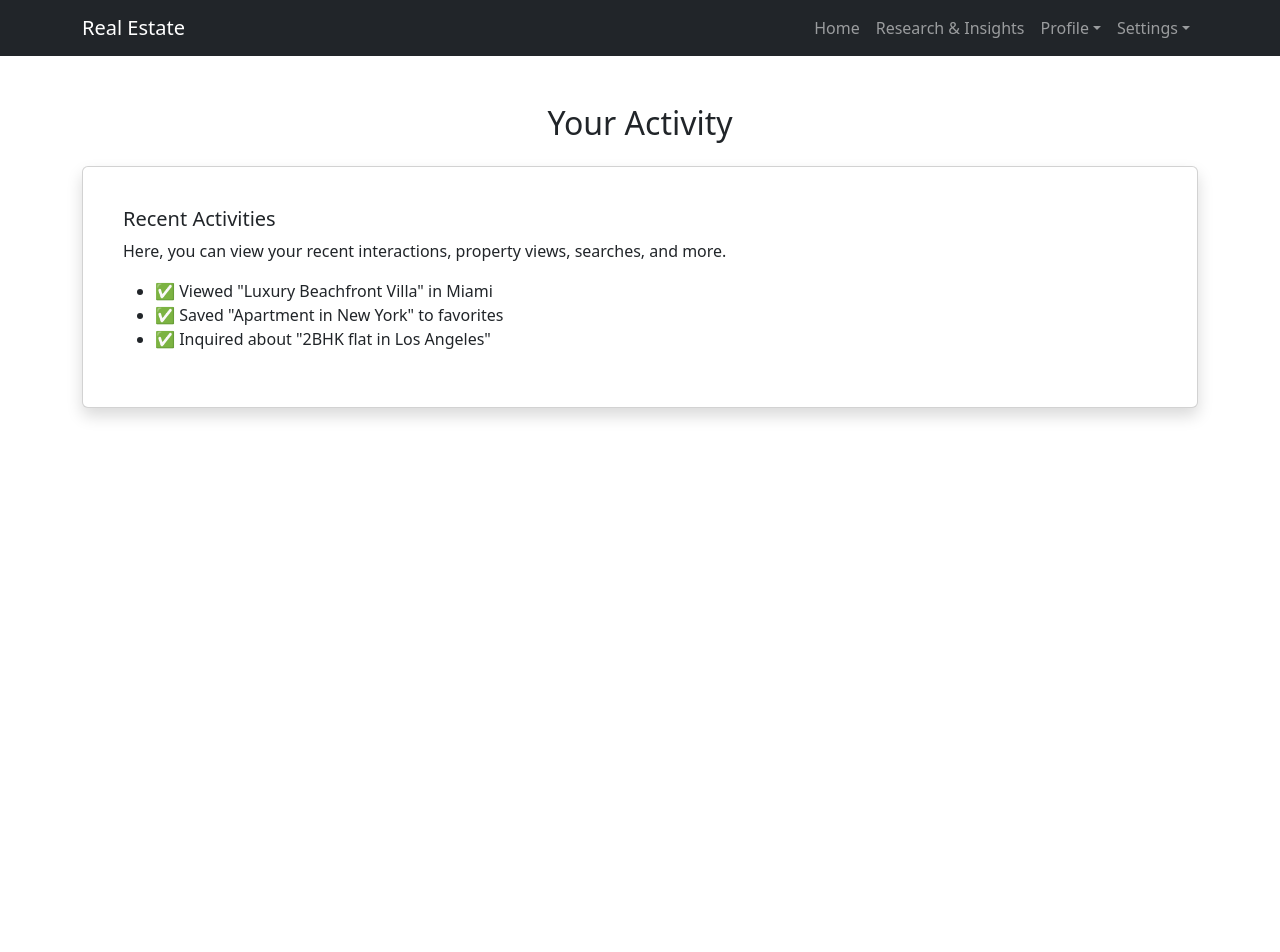
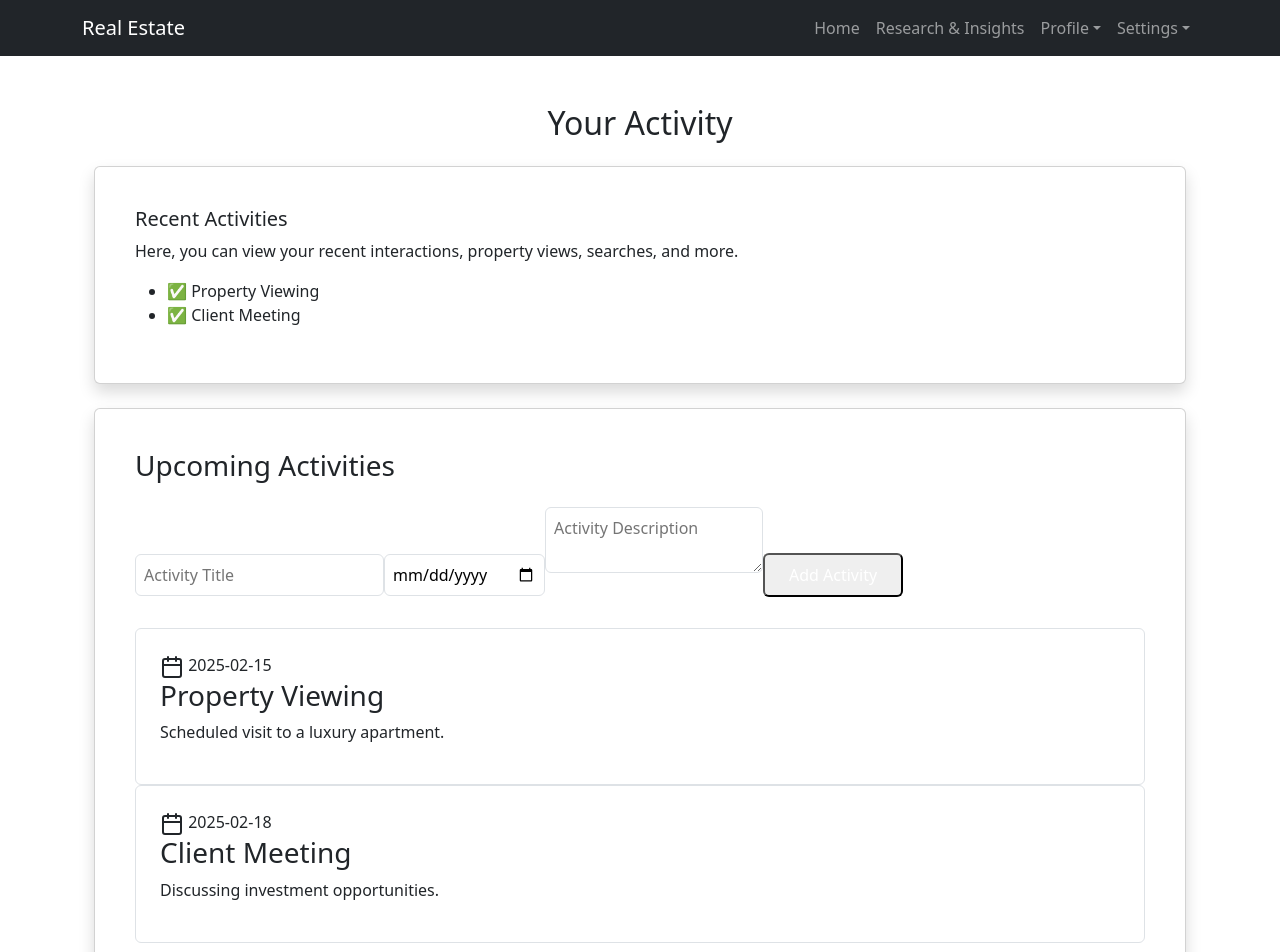
Before and after one commit to Priyadharshini-ram/real-estate-website, a React (Create React App) app: page /activity in a window 1280 px wide. Shown: the top 952 px of the page. Before the commit the page ends 800 px from the top, so only its background shows below. Built offline with nearby package versions, Linux system fonts and the light colour scheme.

Commit message:
commit changes

```diff
--- a/package.json
+++ b/package.json
@@ -5,6 +5,7 @@
   "dependencies": {
     "bootstrap": "^5.3.3",
     "cra-template": "1.2.0",
+    "lucide-react": "^0.475.0",
     "react": "^19.0.0",
     "react-bootstrap": "^2.10.9",
     "react-bootstrap-icons": "^1.11.5",
--- a/src/App.js
+++ b/src/App.js
@@ -1,57 +1,52 @@
 import React from "react";
 import { BrowserRouter as Router, Route, Routes } from "react-router-dom";
-import Navigation from "./pages/Navbar";
-import Banner from "./pages/Banner";
-import BuyPage from "./pages/Buy";
-import SellPage from "./pages/Sell";
-import RentPage from "./pages/Rent";
-import Services from "./pages/Services";
+import "bootstrap/dist/css/bootstrap.min.css";
+import Buy from "./pages/Buy";
+import Sell from "./pages/Sell";
+import Rent from "./pages/Rent";
+import Transactions from "./pages/Transactions";
+import Services from "./pages/Services"; // Fixed route name
 import About from "./pages/About";
 import Contact from "./pages/Contact";
+import HelpCenter from "./pages/HelpCenter";
+import ReportFraud from "./pages/ReportFraud";
+import Research from "./pages/Research";
 import Login from "./pages/Login";
 import Signup from "./pages/Signup";
+import Banner from "./pages/Banner";
+import Reviews from "./pages/Reviews";
 import Activity from "./pages/Activity";
-import Reviews from "./pages/Reviews";
-import ReportFraud from "./pages/Reportfraud";
-import HelpCenter from "./pages/Helpcenter";
-import Transactions from "./pages/Transactions";
-import Research from "./pages/Research";
+import NavigationBar from "./pages/Navbar"; // Navigation Bar
+import Footer from "./components/Footer"; // Footer
 
-
-
-
-
-
-
-const App = () => {
+function App() {
   return (
     <Router>
-      <Navigation />
-      <Routes>
-        <Route path="/" element={<Banner />} />
-        <Route path="/buy" element={<BuyPage />} />
-        <Route path="/sell" element={<SellPage />} />
-        <Route path="/rent" element={<RentPage />} />
-        <Route path="/services" element={<Services />} />
-        <Route path="/about" element={<About />} />
-        <Route path="/contact" element={<Contact />} />
-        <Route path="/login" element={<Login />} />
-        <Route path="/signup" element={<Signup />} />
-        <Route path="/activity" element={<Activity />} />
-        <Route path="/reviews" element={<Reviews />} />
-        <Route path="/report-fraud" element={<ReportFraud />} />
-        <Route path="/help-center" element={<HelpCenter />} />
-        <Route path="/transactions" element={<Transactions />} />
-        <Route path="/research" element={<Research />} />
+      <NavigationBar /> {/* Navbar at the top */}
 
+      <div className="container mt-4">
+        <Routes>
+          <Route path="/" element={<Banner />} />
+          <Route path="/reviews" element={<Reviews />} />
+          <Route path="/activity" element={<Activity />} />
+          <Route path="/buy" element={<Buy />} />
+          <Route path="/sell" element={<Sell />} />
+          <Route path="/rent" element={<Rent />} />
+          <Route path="/transactions" element={<Transactions />} />
+          <Route path="/services" element={<Services />} /> {/* Fixed "/services" */}
+          <Route path="/about" element={<About />} />
+          <Route path="/contact" element={<Contact />} />
+          <Route path="/help-center" element={<HelpCenter />} />
+          <Route path="/report-fraud" element={<ReportFraud />} />
+          <Route path="/research" element={<Research />} />
+          <Route path="/login" element={<Login />} />
+          <Route path="/signup" element={<Signup />} />
+        </Routes>
+      </div>
 
-
-
-
-
-      </Routes>
+      <Footer /> {/* Footer at the bottom */}
     </Router>
   );
-};
+}
 
 export default App;
--- /dev/null
+++ b/src/components/Footer.js
@@ -0,0 +1,18 @@
+import React from "react";
+import { Container } from "react-bootstrap";
+
+const Footer = () => {
+  return (
+    <footer className="bg-dark text-white py-4 mt-5">
+      <Container className="text-center">
+        <p className="mb-1">© {new Date().getFullYear()} Real Estate Inc. All rights reserved.</p>
+        <p className="mb-0">
+          <a href="/privacy" className="text-white mx-2">Privacy Policy</a> |
+          <a href="/terms" className="text-white mx-2">Terms of Service</a>
+        </p>
+      </Container>
+    </footer>
+  );
+};
+
+export default Footer;
--- a/src/pages/Activity.js
+++ b/src/pages/Activity.js
@@ -1,7 +1,29 @@
-import React from "react";
+import React, { useState } from "react";
 import { Container, Card, Row, Col } from "react-bootstrap";
+import  Button  from "../ui/Button"; // Updated import for Button
+import  Input  from "../ui/Input"; // Updated import for Input
+import  Textarea  from "../ui/Textarea"; // Updated import for Textarea
+import { Calendar } from "lucide-react";
 
 const Activity = () => {
+  const [activities, setActivities] = useState([
+    { title: "Property Viewing", date: "2025-02-15", description: "Scheduled visit to a luxury apartment." },
+    { title: "Client Meeting", date: "2025-02-18", description: "Discussing investment opportunities." },
+  ]);
+  const [newActivity, setNewActivity] = useState({ title: "", date: "", description: "" });
+
+  const handleInputChange = (e) => {
+    const { name, value } = e.target;
+    setNewActivity({ ...newActivity, [name]: value });
+  };
+
+  const addActivity = () => {
+    if (newActivity.title && newActivity.date && newActivity.description) {
+      setActivities([...activities, newActivity]);
+      setNewActivity({ title: "", date: "", description: "" });
+    }
+  };
+
   return (
     <Container className="mt-5">
       <h2 className="text-center mb-4">Your Activity</h2>
@@ -14,10 +36,59 @@ const Activity = () => {
                 Here, you can view your recent interactions, property views, searches, and more.
               </Card.Text>
               <ul>
-                <li>✅ Viewed "Luxury Beachfront Villa" in Miami</li>
-                <li>✅ Saved "Apartment in New York" to favorites</li>
-                <li>✅ Inquired about "2BHK flat in Los Angeles"</li>
+                {activities.map((activity, index) => (
+                  <li key={index}>✅ {activity.title}</li>
+                ))}
               </ul>
+            </Card.Body>
+          </Card>
+        </Col>
+      </Row>
+
+      <Row className="mt-4">
+        <Col md={12}>
+          <Card className="shadow p-4">
+            <Card.Body>
+              <h3 className="font-semibold mb-4">Upcoming Activities</h3>
+              <div className="mb-4">
+                <Input
+                  type="text"
+                  placeholder="Activity Title"
+                  name="title"
+                  value={newActivity.title}
+                  onChange={handleInputChange}
+                  className="mb-2"
+                />
+                <Input
+                  type="date"
+                  name="date"
+                  value={newActivity.date}
+                  onChange={handleInputChange}
+                  className="mb-2"
+                />
+                <Textarea
+                  placeholder="Activity Description"
+                  name="description"
+                  value={newActivity.description}
+                  onChange={handleInputChange}
+                  className="mb-2"
+                />
+                <Button onClick={addActivity} className="w-full bg-blue-500">
+                  Add Activity
+                </Button>
+              </div>
+
+              <div className="space-y-4">
+                {activities.map((activity, index) => (
+                  <Card key={index} className="p-4 border border-gray-200">
+                    <div className="flex items-center text-gray-600">
+                      <Calendar className="w-4 h-4 mr-2" /> {activity.date}
+                    </div>
+                    <h3 className="font-semibold">{activity.title}</h3>
+                    <p className="text-gray-600">{activity.description}</p>
+                  </Card>
+                ))}
+              </div>
             </Card.Body>
           </Card>
         </Col>
--- /dev/null
+++ b/src/ui/Button.js
@@ -0,0 +1,14 @@
+import React from "react";
+
+const Button = ({ children, onClick, className }) => {
+  return (
+    <button
+      onClick={onClick}
+      className={`px-4 py-2 text-white rounded ${className || "bg-blue-500"}`}
+    >
+      {children}
+    </button>
+  );
+};
+
+export default Button;
--- /dev/null
+++ b/src/ui/Input.js
@@ -0,0 +1,16 @@
+import React from "react";
+
+const Input = ({ type, placeholder, name, value, onChange, className }) => {
+  return (
+    <input
+      type={type}
+      placeholder={placeholder}
+      name={name}
+      value={value}
+      onChange={onChange}
+      className={`w-full p-2 border rounded ${className || "border-gray-300"}`}
+    />
+  );
+};
+
+export default Input;
--- /dev/null
+++ b/src/ui/Textarea.js
@@ -0,0 +1,15 @@
+import React from "react";
+
+const Textarea = ({ placeholder, name, value, onChange, className }) => {
+  return (
+    <textarea
+      placeholder={placeholder}
+      name={name}
+      value={value}
+      onChange={onChange}
+      className={`w-full p-2 border rounded ${className || "border-gray-300"}`}
+    />
+  );
+};
+
+export default Textarea;
```
Also changed, not shown: 1 other file (tests, documents, lock files or other folders).
